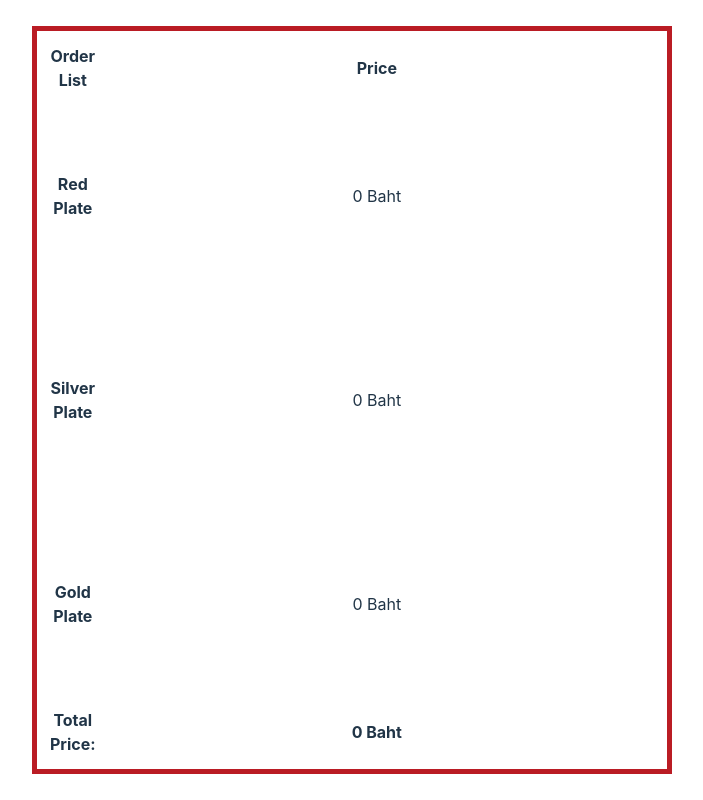
After one commit to Sonntd271/sushirov, a Flask app: page /summary in a window 1280 px wide. The commit adds this page. Shown: the whole page, without its empty margins (288-991 px from the left). Run offline with Flask 3, Linux system fonts and the light colour scheme; some libraries are stand-ins or nearby versions.

Commit message:
add summary page

```diff
--- a/interface/app.py
+++ b/interface/app.py
@@ -12,5 +12,9 @@ def home():
 def test():
     return "Let's eat sushi!"
 
+@app.route("/summary")
+def summary():
+    return render_template("summary_page.html")
+
 if __name__ == "__main__":
     app.run(host="127.0.0.1", port="8000", debug=True)
--- a/interface/static/css/index.css
+++ b/interface/static/css/index.css
@@ -12,6 +12,21 @@
     -webkit-font-smoothing: antialiased;
     -moz-osx-font-smoothing: grayscale;
   }
+
+  td {
+    text-align: center;
+    height: 200px;
+    width: 600px;
+  }
+
+  .center {
+    position: absolute;
+    left: 50%;
+    top: 50%;
+    transform: translate(-50%, -50%);
+    border: 5px solid #ba1c24;
+    padding: 10px;
+    }
 
   a {
     font-weight: 500;
--- /dev/null
+++ b/interface/templates/summary_page.html
@@ -0,0 +1,28 @@
+{% extends "base.html" %}
+
+{% block title %}Welcome!{% endblock %}
+
+{% block content %}
+<table class="center">
+    <tr>
+      <th>Order List</th>
+      <th>Price</th>
+    </tr>
+    <tr>
+      <th>Red Plate</th>
+      <td>0 Baht</td>
+    </tr>
+    <tr>
+        <th>Silver Plate</th>
+        <td>0 Baht</td>
+      </tr>
+      <tr>
+        <th>Gold Plate</th>
+        <td>0 Baht</td>
+      </tr>
+      <tr>
+        <th>Total Price: </th>
+        <th>0 Baht</th>
+      </tr>
+  </table>
+{% endblock %}
```
